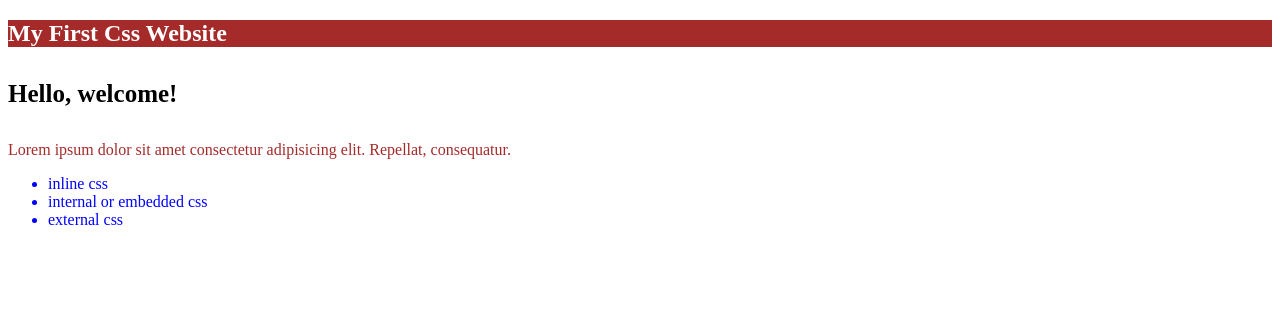
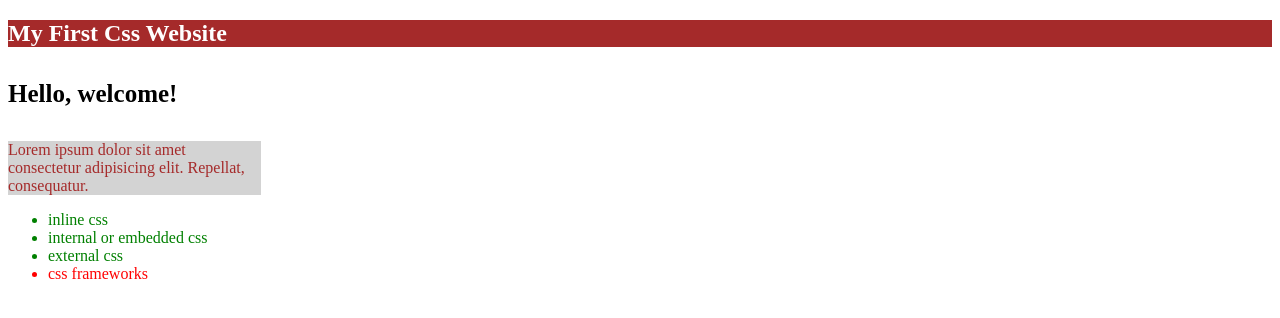
Before and after one commit to for-sifad/CSS, a plain HTML site: page index.html in a window 1280 px wide. Drawn offline with Linux system fonts and the light colour scheme.

Commit message:
learned about % unit and css selectors (element, id, class).

```diff
--- a/index.html
+++ b/index.html
@@ -8,19 +8,26 @@
     <style>
         p {
             color: brown;
+            width: 20%;
+            background-color: lightgray;
         }
 
         h4 {
             font-size: 25px;
         }
 
-        li {
-            color: blue;
+        .common {
+            color: green;
         }
+
+        #unique {
+            color: red;
+        }
+
     </style>
 </head>
 <body>
-    <!-- exampe of inline css -->
+    <!-- example of inline css -->
     <h2 style="background-color: brown; color: white;">My First Css Website</h2>
 
     <div>
@@ -29,9 +36,10 @@
     </div>
 
     <ul>
-        <li>inline css</li>
-        <li>internal or embedded css</li>
-        <li>external css</li>
+        <li class="common">inline css</li>
+        <li class="common">internal or embedded css</li>
+        <li class="common">external css</li>
+        <li id="unique">css frameworks</li>
     </ul>
 </body>
 </html>
```
